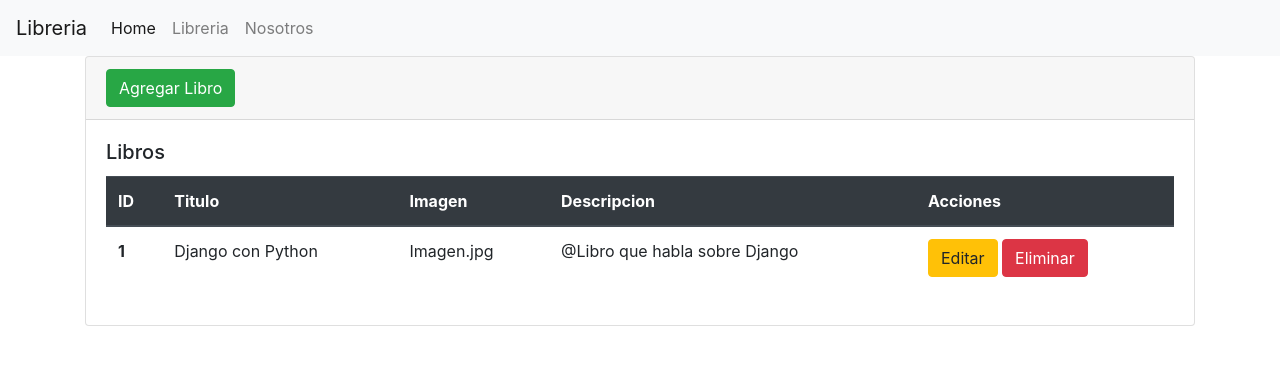
After one commit to Andonys24/django-libreria-crud, a Django app: page /libros in a window 1280 px wide. The commit adds this page. Shown: the top 365 px of the page. Run offline with Django 5.2, Linux system fonts and the light colour scheme.

Commit message:
Plantilla template para la pagina web Mostrando una tabla con HTML Creando un menu de navegacion para todas las paginas Acceso a la vista de la pagina web Incluyendo el formulario en crear y editr libro creacion de paginas de: libros: crear, editar, index y un formulario

```diff
--- /dev/null
+++ b/libreria/templates/base.html
@@ -0,0 +1,61 @@
+{% load static %}
+<!DOCTYPE html>
+<html lang="en">
+	<head>
+		<meta charset="UTF-8" />
+		<meta name="viewport" content="width=device-width, initial-scale=1.0" />
+		<link
+			rel="stylesheet"
+			href="https://cdn.jsdelivr.net/npm/bootstrap@4.4.1/dist/css/bootstrap.min.css"
+			integrity="sha384-Vkoo8x4CGsO3+Hhxv8T/Q5PaXtkKtu6ug5TOeNV6gBiFeWPGFN9MuhOf23Q9Ifjh"
+			crossorigin="anonymous"
+		/>
+		<title>{% block titulo %}{% endblock titulo %}</title>
+	</head>
+	<body>
+		<nav class="navbar navbar-expand-lg navbar-light bg-light">
+			<a class="navbar-brand" href="{% url "inicio" %}">Libreria</a>
+			<button
+				class="navbar-toggler"
+				type="button"
+				data-toggle="collapse"
+				data-target="#navbarNavAltMarkup"
+				aria-controls="navbarNavAltMarkup"
+				aria-expanded="false"
+				aria-label="Toggle navigation"
+			>
+				<span class="navbar-toggler-icon"></span>
+			</button>
+			<div class="collapse navbar-collapse" id="navbarNavAltMarkup">
+				<div class="navbar-nav">
+					<a class="nav-item nav-link active" href="{% url "inicio" %}">Home <span class="sr-only">(current)</span></a>
+					<a class="nav-item nav-link" href="{% url "libros" %}">Libreria</a>
+					<a class="nav-item nav-link" href="{% url "nosotros" %}">Nosotros</a>
+				</div>
+			</div>
+		</nav>
+		<div class="container">
+			<div class="row">
+				<div class="col-12">
+					{% block contenido %}{% endblock contenido %}
+				</div>
+			</div>
+		</div>
+
+		<script
+			src="https://code.jquery.com/jquery-3.4.1.slim.min.js"
+			integrity="sha384-J6qa4849blE2+poT4WnyKhv5vZF5SrPo0iEjwBvKU7imGFAV0wwj1yYfoRSJoZ+n"
+			crossorigin="anonymous"
+		></script>
+		<script
+			src="https://cdn.jsdelivr.net/npm/popper.js@1.16.0/dist/umd/popper.min.js"
+			integrity="sha384-Q6E9RHvbIyZFJoft+2mJbHaEWldlvI9IOYy5n3zV9zzTtmI3UksdQRVvoxMfooAo"
+			crossorigin="anonymous"
+		></script>
+		<script
+			src="https://cdn.jsdelivr.net/npm/bootstrap@4.4.1/dist/js/bootstrap.min.js"
+			integrity="sha384-wfSDF2E50Y2D1uUdj0O3uMBJnjuUD4Ih7YwaYd1iqfktj0Uod8GCExl3Og8ifwB6"
+			crossorigin="anonymous"
+		></script>
+	</body>
+</html>
--- /dev/null
+++ b/libreria/templates/libros/form.html
@@ -0,0 +1,4 @@
+<form action="" method="post" enctype="multipart/form-data">
+	<label for="nombre" class="form-label">Nombre:</label>
+	<input type="text" name="nombre" id="nombre" class="form-control" placeholder="Nombre" aria-describedby="helpId" />
+</form>
--- /dev/null
+++ b/libreria/templates/libros/index.html
@@ -0,0 +1,41 @@
+{% extends "base.html" %}
+
+<!-- Titulo -->
+{% block titulo %} Lista de Libros{% endblock titulo %}
+
+<!-- Contenido -->
+
+{% block contenido %}
+<div class="card">
+	<div class="card-header">
+		<a class="btn btn-success" href="{% url "crear-libro" %}" role="button">Agregar Libro</a>
+	</div>
+	<div class="card-body">
+		<h5 class="card-title">Libros</h5>
+
+		<table class="table">
+			<thead class="thead-dark">
+				<tr>
+					<th scope="col">ID</th>
+					<th scope="col">Titulo</th>
+					<th scope="col">Imagen</th>
+					<th scope="col">Descripcion</th>
+					<th scope="col">Acciones</th>
+				</tr>
+			</thead>
+			<tbody>
+				<tr>
+					<th>1</th>
+					<td>Django con Python</td>
+					<td>Imagen.jpg</td>
+					<td>@Libro que habla sobre Django</td>
+					<td>
+						<a class="btn btn-warning" href="{% url "editar-libro" %}" role="button">Editar</a>
+						<a class="btn btn-danger" href="#" role="button">Eliminar</a>
+					</td>
+				</tr>
+			</tbody>
+		</table>
+	</div>
+</div>
+{% endblock contenido %}
--- a/libreria/urls.py
+++ b/libreria/urls.py
@@ -2,6 +2,9 @@ from django.urls import path
 from . import views
 
 urlpatterns = [
-    path('', views.incio, name='inicio'),
-    path('nosotros', views.nosotros, name='nosotros')
+    path("", views.incio, name="inicio"),
+    path("nosotros", views.nosotros, name="nosotros"),
+    path("libros", views.libros, name="libros"),
+    path("libros/crear", views.crear_libro, name="crear-libro"),
+    path("libros/editar", views.editar_libro, name="editar-libro"),
 ]
--- a/libreria/views.py
+++ b/libreria/views.py
@@ -4,8 +4,20 @@ from django.http import HttpResponse
 
 # Create your views here.
 def incio(request):
-    return HttpResponse("<h1>Bienvenido Develoteca</h1>")
+    return render(request, "paginas/inicio.html")
 
 
 def nosotros(request):
     return render(request, "paginas/nosotros.html")
+
+
+def libros(request):
+    return render(request, "libros/index.html")
+
+
+def crear_libro(request):
+    return render(request, "libros/crear.html")
+
+
+def editar_libro(request):
+    return render(request, "libros/editar.html")
```
Also changed, not shown: libreria/templates/libros/crear.html (added, +16 -0 lines), libreria/templates/libros/editar.html (added, +16 -0 lines), libreria/templates/paginas/inicio.html (added, +14 -0 lines), libreria/templates/paginas/nosotros.html (+9 -11 lines).
